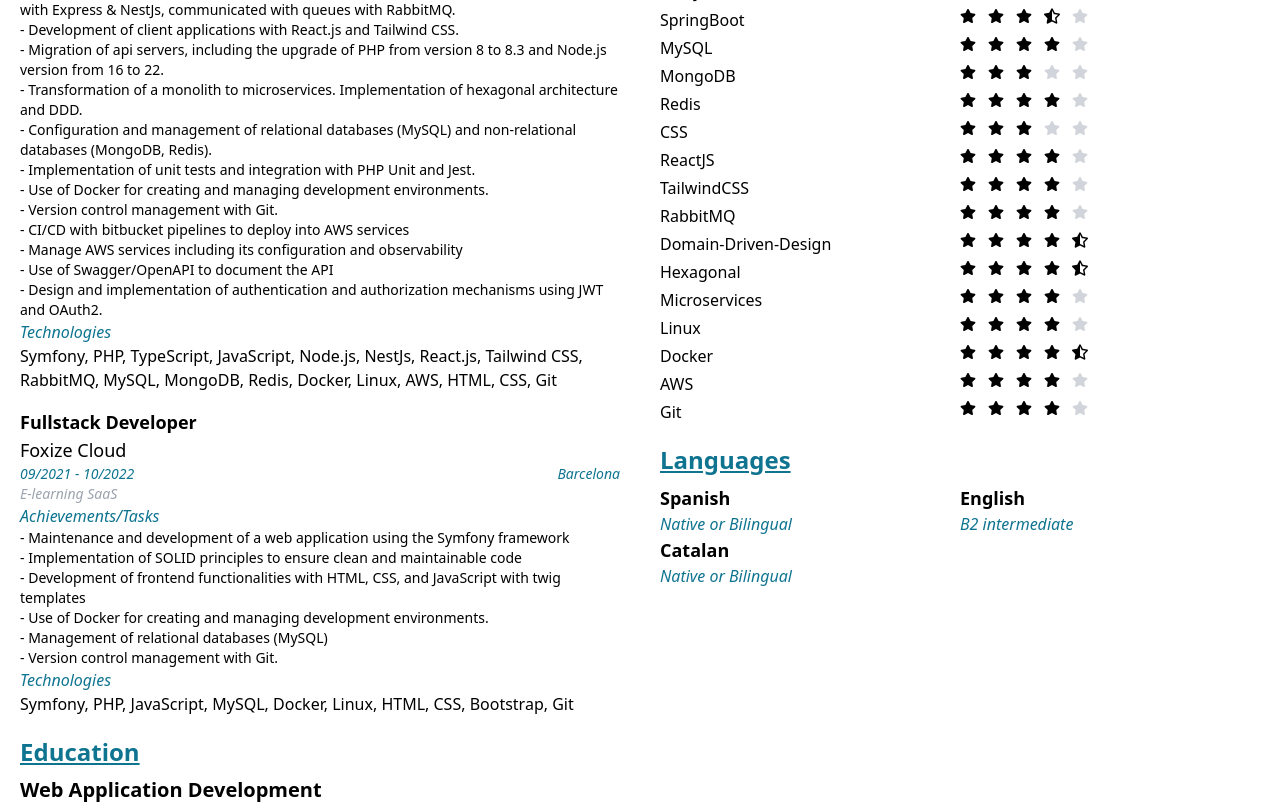
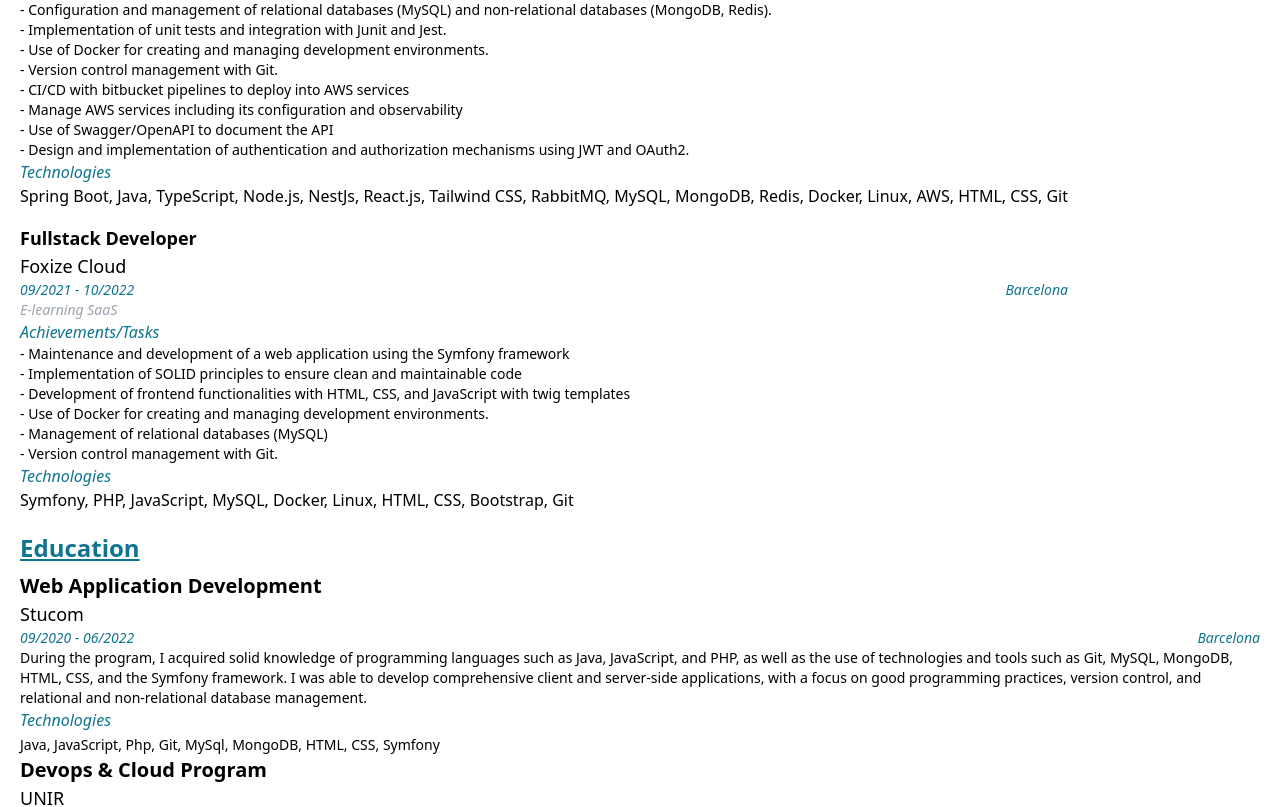
Before and after one commit to albertmenendezg/CV, a React (Create React App) app: page / in a window 1280 px wide. Shown: the part 520-1327 px from the top of the page. Built offline with nearby package versions, Linux system fonts and the light colour scheme.

Commit message:
new cv version

```diff
--- a/src/App.tsx
+++ b/src/App.tsx
@@ -10,14 +10,10 @@ const App = () => {
         <main className="h-screen flex flex-col w-full">
             <Header />
             <div className="flex flex-row flex-wrap">
-                <div className="w-1/2">
-                    <Experience/>
-                    <Education />
-                </div>
-                <div className="w-1/2">
-                    <Skills/>
-                    <Languages />
-                </div>
+                <Experience/>
+                <Education />
+                <Skills/>
+                <Languages />
             </div>
         </main>
     );
--- a/src/components/Education.tsx
+++ b/src/components/Education.tsx
@@ -2,13 +2,15 @@ import React from 'react';
 
 interface IEducationItem {
     title: string;
+    description: string;
+    technologies: string[];
     institution: string;
     startDate: string;
     endDate: string;
     city: string;
 }
 const EducationItem = (props: IEducationItem) => {
-    const { title, institution, startDate, endDate, city} = props;
+    const { title, institution, description, technologies, startDate, endDate, city} = props;
     return (
         <div>
             <h2 className="text-xl font-bold">{title}</h2>
@@ -16,6 +18,17 @@ const EducationItem = (props: IEducationItem) => {
             <div className="flex flex-row justify-between text-sm text-cyan-700 italic">
                 <p>{startDate} - {endDate}</p>
                 <p>{city}</p>
+            </div>
+            <div>
+                <p className="text-sm">{ description }</p>
+                <h3 className="text-cyan-700 italic">Technologies</h3>
+                <p>
+                    {
+                        technologies.map((t, index) => (
+                            <span className="text-sm" key={t}>{t}{index < technologies.length - 1 ? ', ' : ''}</span>
+                        ))
+                    }
+                </p>
             </div>
         </div>
     );
@@ -29,6 +42,8 @@ const Education = () => {
                 <EducationItem
                     title="Web Application Development"
                     institution="Stucom"
+                    description="During the program, I acquired solid knowledge of programming languages such as Java, JavaScript, and PHP, as well as the use of technologies and tools such as Git, MySQL, MongoDB, HTML, CSS, and the Symfony framework. I was able to develop comprehensive client and server-side applications, with a focus on good programming practices, version control, and relational and non-relational database management."
+                    technologies={["Java", "JavaScript", "Php", "Git", "MySql", "MongoDB", "HTML", "CSS", "Symfony"]}
                     city="Barcelona"
                     startDate="09/2020"
                     endDate="06/2022"
@@ -36,6 +51,8 @@ const Education = () => {
                 <EducationItem
                     title="Devops & Cloud Program"
                     institution="UNIR"
+                    description="Program focused on modern DevOps practices and cloud infrastructure management. Gained practical experience with CI/CD pipelines using Jenkins, automated testing, and infrastructure as code principles. Worked extensively with Python, Docker, Kubernetes, and GitOps workflows. Proficient in using version control with Git and GitHub, and managing cloud services on AWS and Microsoft Azure. Trained to deploy, monitor, and scale applications in cloud-native environments, emphasizing reliability, automation, and continuous delivery."
+                    technologies={["Jenkins", "Testing", "Python", "AWS", "Microsoft Azure", "Git", "Github", "Docker", "Kubernetes", "GitOps"]}
                     city="Remote"
                     startDate="04/2025"
                     endDate="Present"
--- a/src/components/Experience.tsx
+++ b/src/components/Experience.tsx
@@ -42,7 +42,7 @@ const ExperienceItem = (props: IExperienceItem) => {
 
 const Experience = () => {
     return (
-        <div className="pt-10 px-5">
+        <div className="pt-5 px-5">
             <h2 className="text-cyan-700 text-2xl font-bold underline">Experience</h2>
             <div className="flex flex-col space-y-4 mt-2">
                 <ExperienceItem
@@ -53,12 +53,11 @@ const Experience = () => {
                     city="Barcelona"
                     description="SaaS that provides an AI tool for marketing, audiovisuals and health applications to be able to analyze people emotions reactions"
                     tasks={[
-                        "Development of API REST into microservices architecture with PHP Symfony and NodeJs with Express & NestJs, communicated with queues with RabbitMQ.",
+                        "Development of API REST into microservices architecture with Java Spring Boot and NodeJs with Express & NestJs, communicated with queues with RabbitMQ.",
                         "Development of client applications with React.js and Tailwind CSS.",
-                        "Migration of api servers, including the upgrade of PHP from version 8 to 8.3 and Node.js version from 16 to 22.",
                         "Transformation of a monolith to microservices. Implementation of hexagonal architecture and DDD.",
                         "Configuration and management of relational databases (MySQL) and non-relational databases (MongoDB, Redis).",
-                        "Implementation of unit tests and integration with PHP Unit and Jest.",
+                        "Implementation of unit tests and integration with Junit and Jest.",
                         "Use of Docker for creating and managing development environments.",
                         "Version control management with Git.",
                         "CI/CD with bitbucket pipelines to deploy into AWS services",
@@ -66,7 +65,7 @@ const Experience = () => {
                         "Use of Swagger/OpenAPI to document the API",
                         "Design and implementation of authentication and authorization mechanisms using JWT and OAuth2."
                     ]}
-                    technologies={["Symfony", "PHP", "TypeScript", "JavaScript", "Node.js", "NestJs", "React.js", "Tailwind CSS", "RabbitMQ", "MySQL", "MongoDB", "Redis", "Docker", "Linux", "AWS", "HTML", "CSS", "Git"]}
+                    technologies={["Spring Boot", "Java", "TypeScript", "Node.js", "NestJs", "React.js", "Tailwind CSS", "RabbitMQ", "MySQL", "MongoDB", "Redis", "Docker", "Linux", "AWS", "HTML", "CSS", "Git"]}
                 />
                 <ExperienceItem
                     role="Fullstack Developer"
--- a/src/components/Skills.tsx
+++ b/src/components/Skills.tsx
@@ -37,7 +37,7 @@ const SkillItem = (props: ISkillItem) => {
 }
 const Skills = () => {
     return (
-        <div className="pt-10 px-5">
+        <div className="pt-5 px-5">
             <h2 className="text-cyan-700 text-2xl font-bold underline">Skills</h2>
             <div className="flex flex-col mt-2 space-y-1">
                 <SkillItem name="Php" score={5}/>
@@ -46,16 +46,14 @@ const Skills = () => {
                 <SkillItem name="Symfony" score={5}/>
                 <SkillItem name="NodeJS" score={4}/>
                 <SkillItem name="NestJs" score={4}/>
-                <SkillItem name="SpringBoot" score={3.5}/>
+                <SkillItem name="SpringBoot" score={4}/>
                 <SkillItem name="MySQL" score={4}/>
                 <SkillItem name="MongoDB" score={3}/>
                 <SkillItem name="Redis" score={4}/>
-                <SkillItem name="CSS" score={3}/>
                 <SkillItem name="ReactJS" score={4}/>
                 <SkillItem name="TailwindCSS" score={4}/>
                 <SkillItem name="RabbitMQ" score={4}/>
                 <SkillItem name="Domain-Driven-Design" score={4.5}/>
-                <SkillItem name="Hexagonal" score={4.5}/>
                 <SkillItem name="Microservices" score={4}/>
                 <SkillItem name="Linux" score={4}/>
                 <SkillItem name="Docker" score={4.5}/>
```
